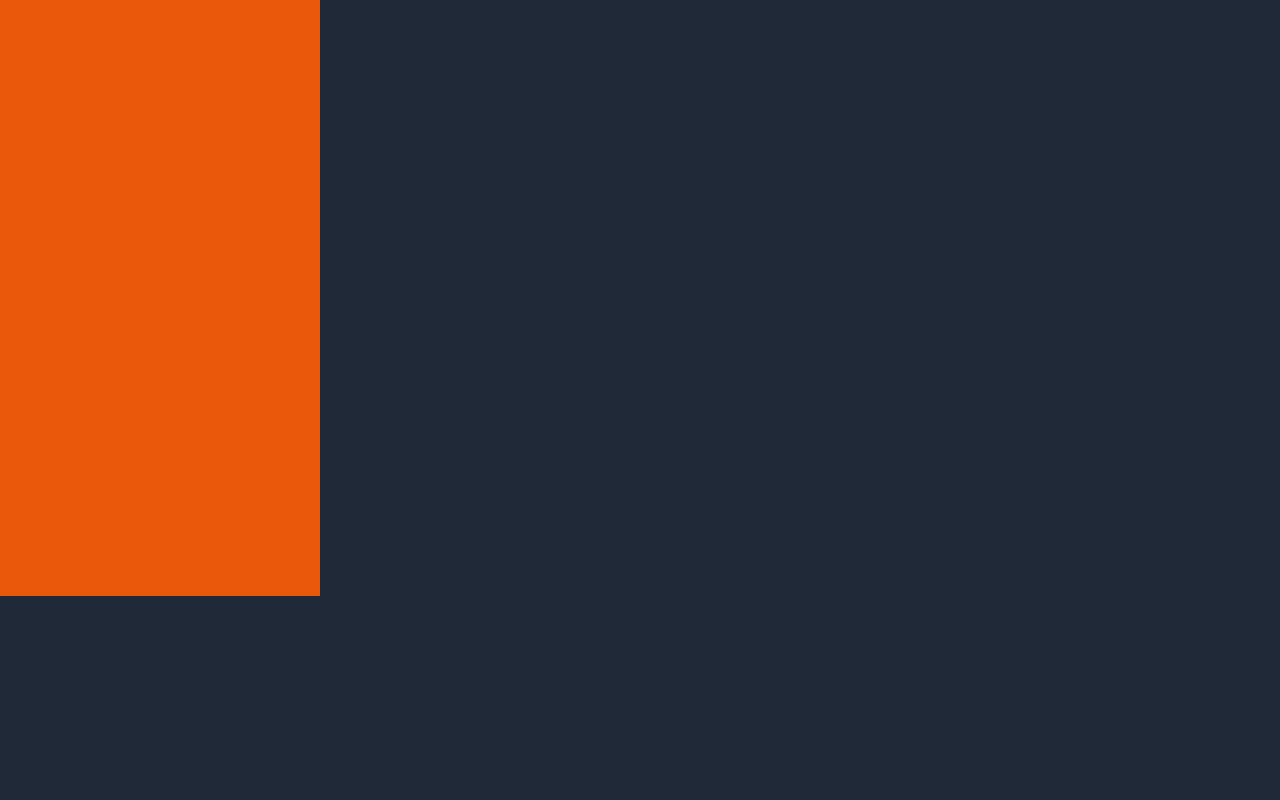
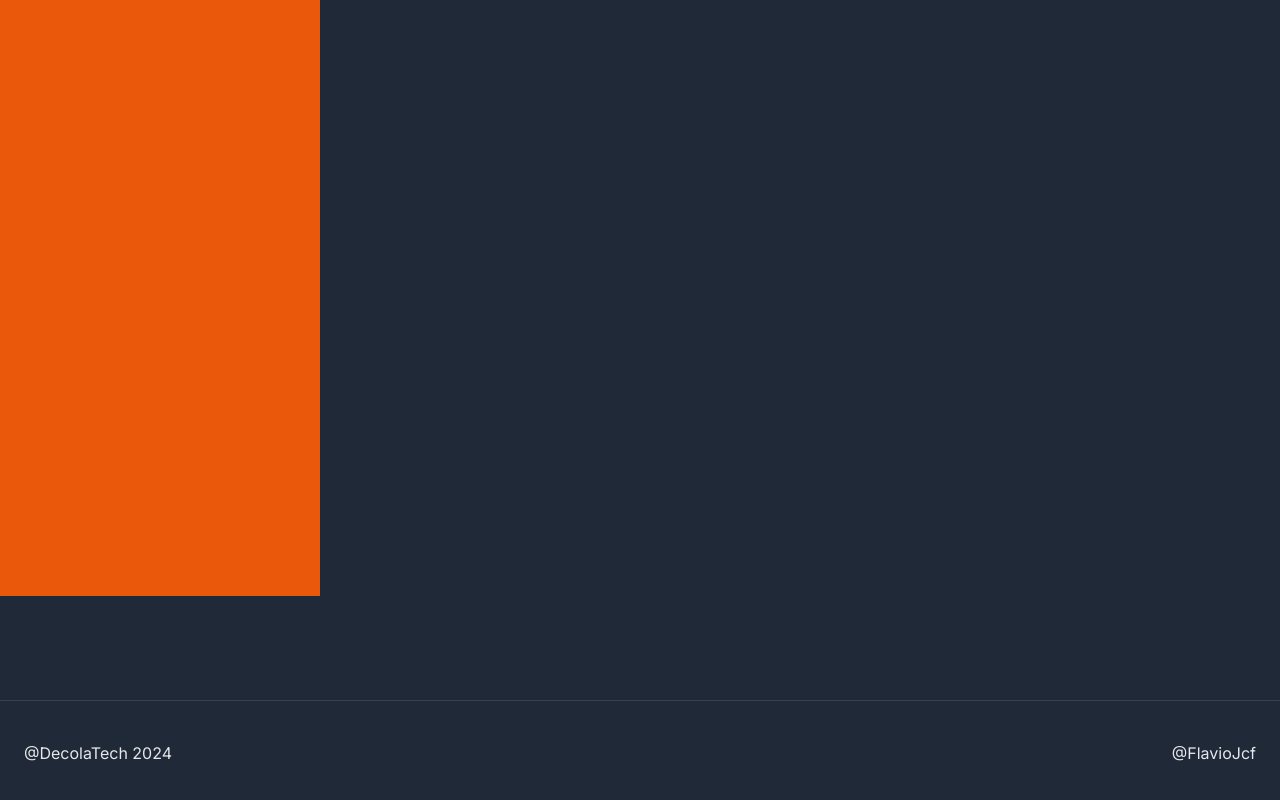
Before and after one commit to Flaviojcf/estacionamento-frontend, a Next.js app: page / in a window 1280 px wide. Shown: the part 288-1088 px from the top of the page. Before the commit the page ends 924 px from the top, so only its background shows below. Built offline with nearby package versions, Linux system fonts and the light colour scheme.

Commit message:
feat: Add footer to layout

```diff
--- a/src/app/layout.tsx
+++ b/src/app/layout.tsx
@@ -3,6 +3,7 @@
 import './globals.css'
 import { Header } from './components/Header'
 import { BacktoTopButton } from './components/BacktoTopButton'
+import { Footer } from './components/Footer'
 
 const inter = Inter({ subsets: ['latin'] })
 
@@ -28,6 +29,7 @@
       >
         <Header />
         {children}
+        <Footer />
         <BacktoTopButton />
       </body>
     </html>
```
